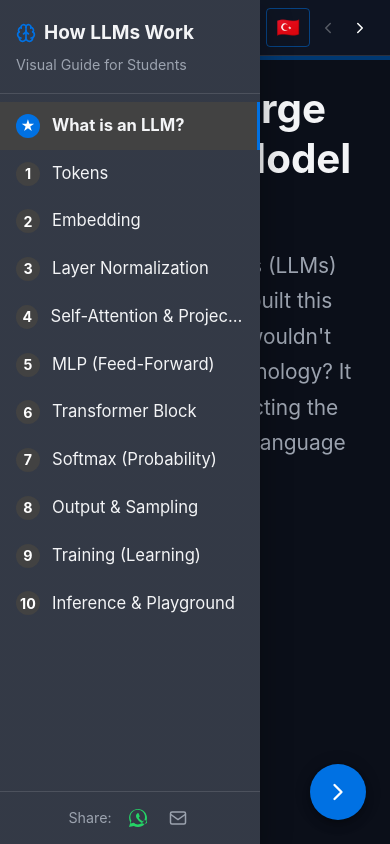
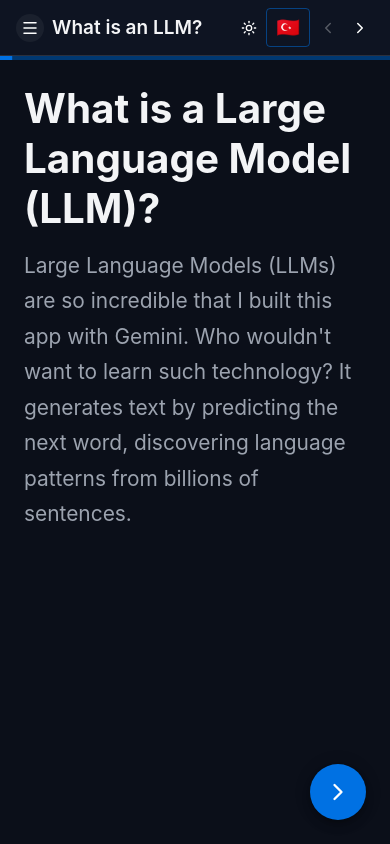
Before and after one commit to fatihalp/how-llm-works-for-dummies, a Next.js app: page /en in a window 390 px wide. Built offline with nearby package versions, Linux system fonts and the light colour scheme.

Commit message:
fix: Update sidebar behavior to open by default on desktop and close on mobile interactions

```diff
--- a/src/app/[locale]/page.tsx
+++ b/src/app/[locale]/page.tsx
@@ -122,15 +122,18 @@
   const [currentStep,  setCurrentStep]  = useState(0);
   const [currentSlide, setCurrentSlide] = useState(0);
   const [direction,    setDirection]    = useState(0);
-  const [sidebarOpen,  setSidebarOpen]  = useState(true); // user controls via hamburger
+  const [sidebarOpen,  setSidebarOpen]  = useState(false);
   const [shareUrl,     setShareUrl]     = useState("");
   const [mounted,      setMounted]      = useState(false);
 
   // ── effects ────────────────────────────────────────────────────────────────
   useEffect(() => { setMounted(true); }, []);
 
-  // Note: sidebar state is user-controlled via hamburger button only.
-  // No auto-sync on resize — user's choice is preserved.
+  // Open sidebar on desktop by default (mount only, never on resize)
+  useEffect(() => {
+    setSidebarOpen(!isMobile);
+    // eslint-disable-next-line react-hooks/exhaustive-deps
+  }, []);
 
   useEffect(() => {
     if (typeof window !== "undefined") {
@@ -222,6 +225,7 @@
                 <ListItemButton
                   onClick={() => {
                     goTo(i);
+                    if (isMobile) setSidebarOpen(false);
                   }}
                   selected={isSelected}
                   sx={{
@@ -293,7 +297,6 @@
             anchor="left"
             open={sidebarOpen}
             onClose={() => setSidebarOpen(false)}
-            hideBackdrop
             sx={{ "& .MuiDrawer-paper": { width: 260 } }}
           >
             {sidebarContent}
```
